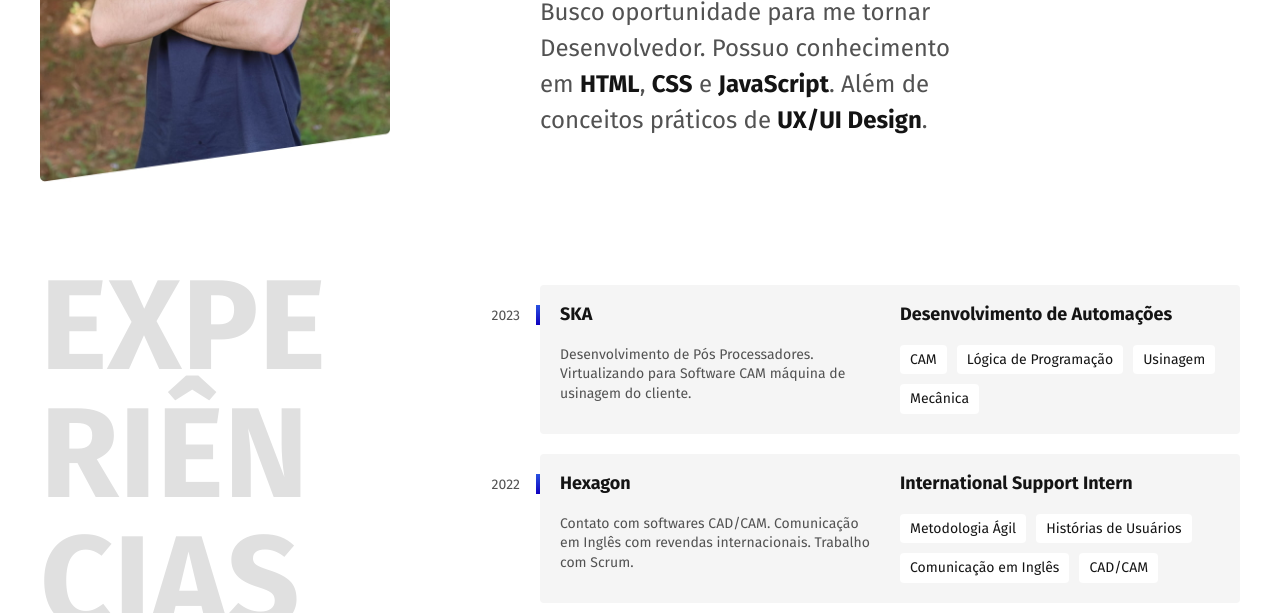
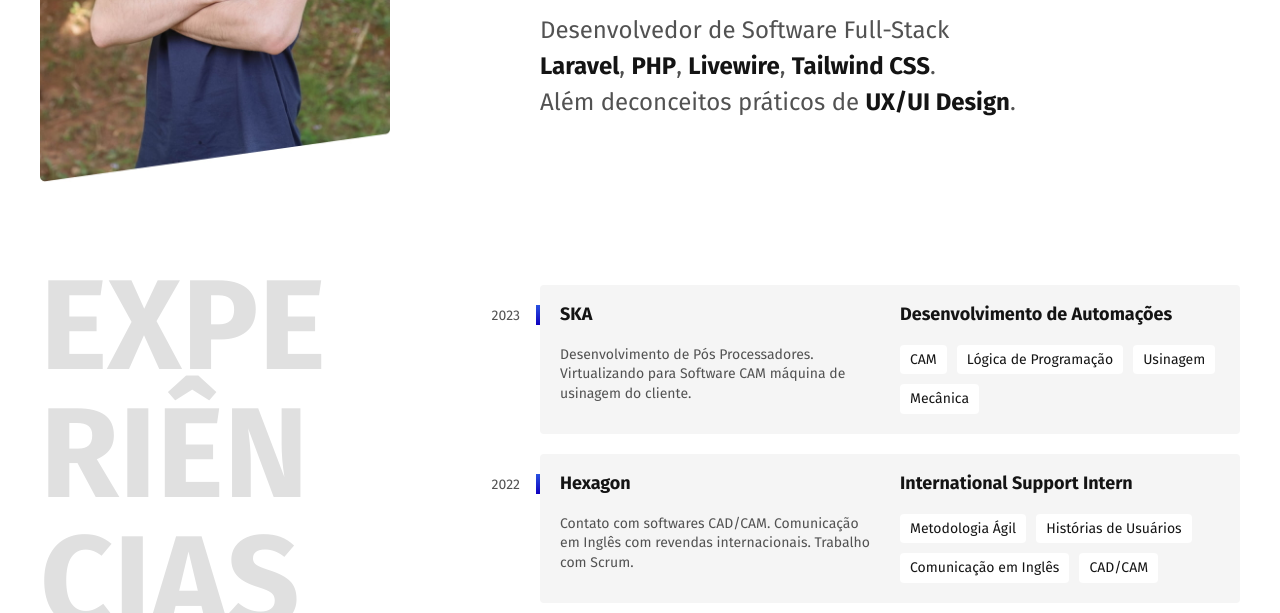
Before and after one commit to LucasLWeber/LucasLWeber.github.io, a plain HTML site: page index.html in a window 1280 px wide. Shown: the part 487-1100 px from the top of the page. Drawn offline with Linux system fonts and the light colour scheme.

Commit message:
index.html content modifications

```diff
--- a/index.html
+++ b/index.html
@@ -30,7 +30,7 @@
         <img src="./img/perfil.jpg" alt="Lucas Weber" width="360" height="520">
         <div>
             <h1>Estudante de <br>Ciência da <br>Computação</h1>
-            <p>Busco oportunidade para me tornar <br>Desenvolvedor. Possuo conhecimento <br>em <strong>HTML</strong>, <strong>CSS</strong> e <strong>JavaScript</strong>. Além de <br>conceitos práticos de <strong>UX/UI Design</strong>.</p>
+            <p>Desenvolvedor de Software Full-Stack<br><strong>Laravel</strong>, <strong>PHP</strong>, <strong>Livewire</strong>, <strong>Tailwind CSS</strong>.<br>Além deconceitos práticos de <strong>UX/UI Design</strong>.</p>
         </div>
     </main>
 
```
